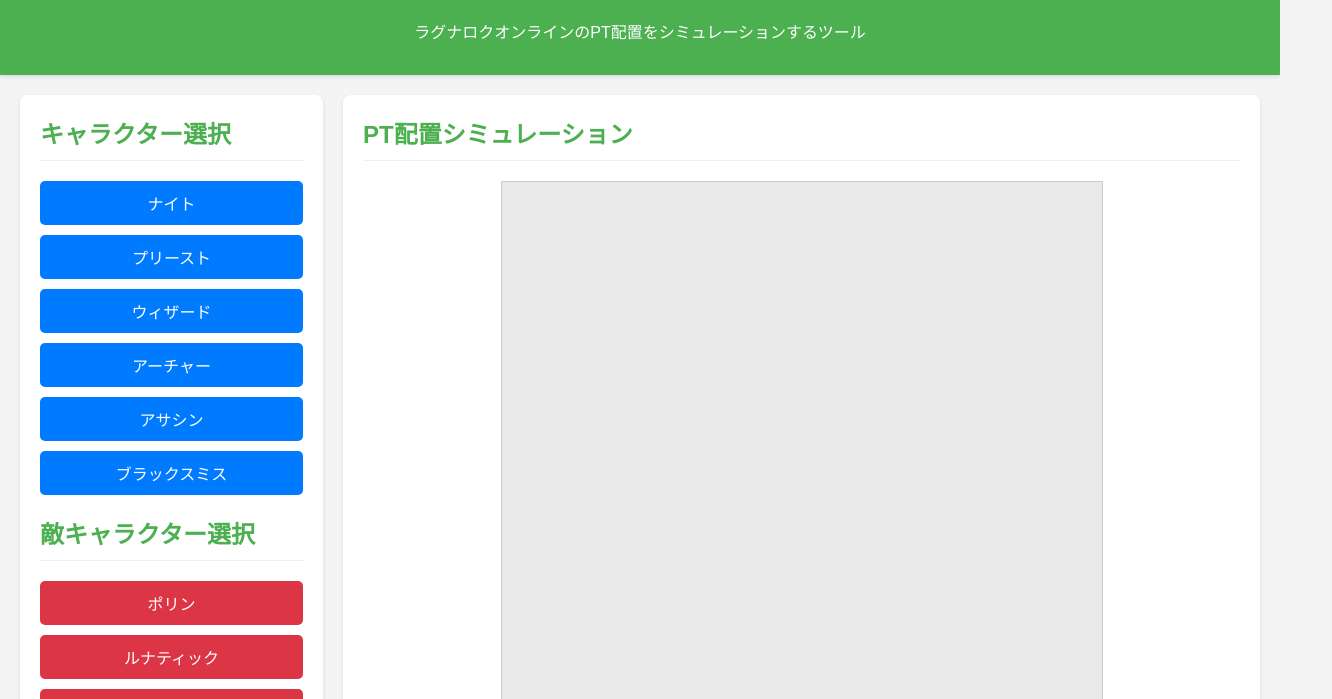
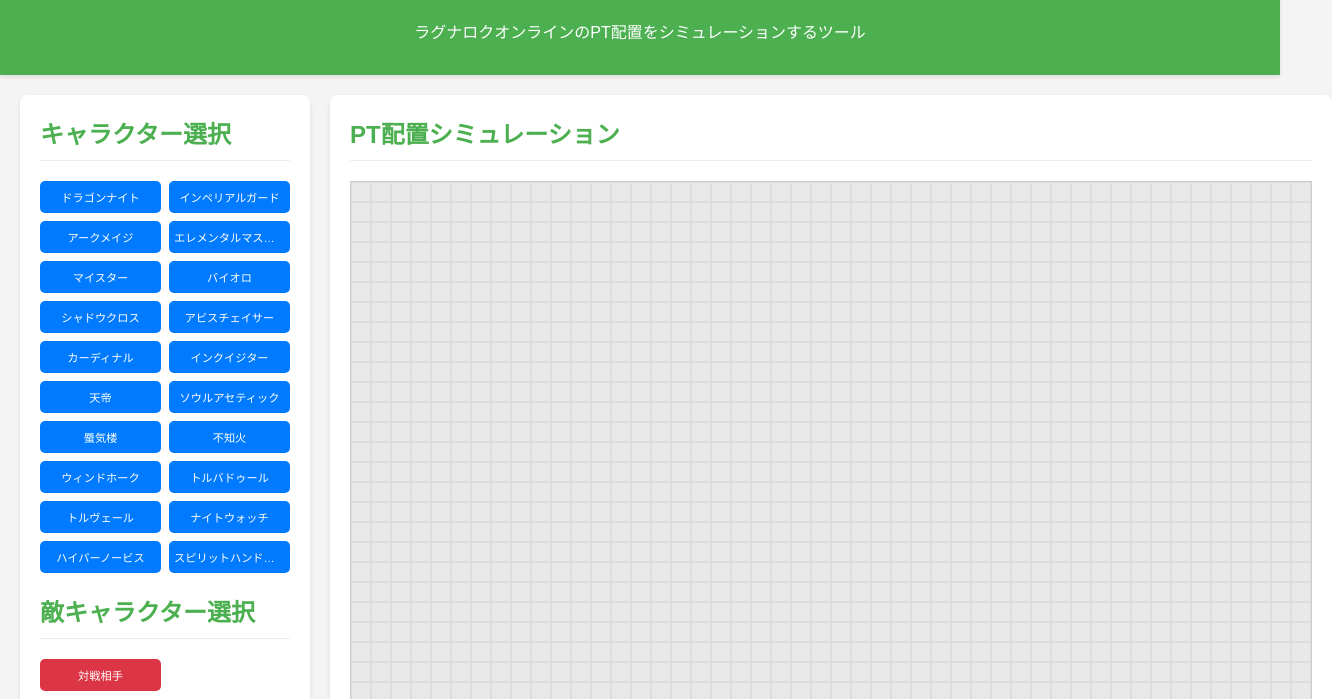
Before and after one commit to usachoco/rofm, a website with bundled scripts: page index.html in a window 1280 px wide. Shown: the part 77-776 px from the top of the page, 1332 px wide, since content can reach past the window. Built offline with nearby package versions, Linux system fonts and the light colour scheme.

Commit message:
キャラクター数を拡張

```diff
--- a/css/style.css
+++ b/css/style.css
@@ -41,22 +41,26 @@
     margin-bottom: 20px;
 }
 
-.character-selection, .settings {
+.character-selection, .enemy-selection {
+    display: grid;
+    grid-template-columns: repeat(auto-fill, minmax(100px, 1fr)); /* 最小100pxで自動調整 */
+    gap: 8px; /* ボタン間の隙間 */
     margin-bottom: 20px;
 }
 
 .char-btn {
-    display: block;
-    width: 100%;
-    padding: 10px;
-    margin-bottom: 10px;
+    padding: 8px 5px; /* パディングを調整 */
     background-color: #007bff;
     color: white;
     border: none;
     border-radius: 5px;
     cursor: pointer;
-    font-size: 1em;
+    font-size: 0.7em; /* フォントサイズを調整 */
     transition: background-color 0.2s;
+    text-align: center;
+    white-space: nowrap; /* テキストの折り返しを防ぐ */
+    overflow: hidden;
+    text-overflow: ellipsis; /* はみ出したテキストを省略 */
 }
 
 .char-btn:hover {
@@ -66,6 +70,7 @@
 .char-btn.selected {
     background-color: #0056b3;
     color: white;
+    box-shadow: 0 0 0 2px #0056b3; /* 選択時に枠線を追加 */
 }
 
 .enemy-btn {
@@ -79,6 +84,7 @@
 .enemy-btn.selected {
     background-color: #a00000; /* 選択された敵キャラクターの色 */
     color: white;
+    box-shadow: 0 0 0 2px #a00000; /* 選択時に枠線を追加 */
 }
 
 .settings label {
@@ -151,18 +157,18 @@
 
 .grid-container {
     display: grid;
-    grid-template-columns: repeat(40, 15px); /* 40x40のグリッド */
-    grid-template-rows: repeat(40, 15px);
+    grid-template-columns: repeat(var(--grid-width), 20px); /* grid.jsで設定される幅 */
+    grid-template-rows: repeat(var(--grid-height), 20px); /* grid.jsで設定される高さ */
+    width: calc(var(--grid-width) * 20px); /* 幅 * セルサイズ */
+    height: calc(var(--grid-height) * 20px); /* 高さ * セルサイズ */
     border: 1px solid #ccc;
-    width: 600px; /* 40 * 15px */
-    height: 600px; /* 40 * 15px */
     margin: 20px auto;
     background-color: #e9e9e9;
 }
 
 .grid-cell {
-    width: 15px;
-    height: 15px;
+    width: 20px;
+    height: 20px;
     border: 1px solid #ddd;
     box-sizing: border-box;
     display: flex;
@@ -182,22 +188,16 @@
     background-color: #a0e0a0; /* キャラクターが配置されたセルの色 */
 }
 
+.grid-cell.enemy-player {
+    background-color: #d36767; /* キャラクターが配置されたセルの色 */
+}
+
 .character-icon {
     pointer-events: none; /* クリックイベントを透過させる */
 }
 
-/* 味方キャラクターのスタイル */
-.grid-cell.ally-knight { background-color: #b3e0ff; } /* 薄い青 */
-.grid-cell.ally-priest { background-color: #ffe0b3; } /* 薄いオレンジ */
-.grid-cell.ally-wizard { background-color: #e0b3ff; } /* 薄い紫 */
-.grid-cell.ally-archer { background-color: #b3ffb3; } /* 薄い緑 */
-.grid-cell.ally-assassin { background-color: #cccccc; } /* 薄いグレー */
-.grid-cell.ally-blacksmith { background-color: #ffc2b3; } /* 薄い赤茶 */
-
-/* 敵キャラクターのスタイル */
-.grid-cell.enemy-poring { background-color: #ffb3b3; } /* 薄い赤 */
-.grid-cell.enemy-lunatic { background-color: #ffccb3; } /* 薄いオレンジ */
-.grid-cell.enemy-goblin { background-color: #b3b3ff; } /* 薄い青紫 */
+/* キャラクターごとの背景色は削除し、汎用的なスタイルを使用 */
+/* 必要であれば、特定のキャラクターに個別のスタイルを追加 */
 
 .simulation-results {
     margin-top: 20px;
--- a/index.html
+++ b/index.html
@@ -16,22 +16,13 @@
         <aside class="sidebar">
             <h2>キャラクター選択</h2>
             <div class="character-selection">
-                <button class="char-btn" data-char="knight">ナイト</button>
-                <button class="char-btn" data-char="priest">プリースト</button>
-                <button class="char-btn" data-char="wizard">ウィザード</button>
-                <button class="char-btn" data-char="archer">アーチャー</button>
-                     <button class="char-btn" data-char="assassin">アサシン</button>
-                     <button class="char-btn" data-char="blacksmith">ブラックスミス</button>
-                 </div>
-                 <h2>敵キャラクター選択</h2>
-                 <div class="enemy-selection">
-                     <button class="char-btn enemy-btn" data-char="poring">ポリン</button>
-                     <button class="char-btn enemy-btn" data-char="lunatic">ルナティック</button>
-                     <button class="char-btn enemy-btn" data-char="goblin">ゴブリン</button>
-                 </div>
+            </div>
+            <h2>敵キャラクター選択</h2>
+            <div class="enemy-selection">
+            </div>
                  <h2>設定</h2>
             <div class="settings">
-                <label><input type="checkbox" id="show-grid-lines"> グリッド線を表示</label>
+                <label><input type="checkbox" id="show-grid-lines" checked> グリッド線を表示</label>
                 <label><input type="checkbox" id="enable-collision"> 衝突判定を有効にする</label>
             </div>
             <h2>スキルシミュレーション</h2>
@@ -52,8 +43,6 @@
         <section class="formation-area">
             <h2>PT配置シミュレーション</h2>
             <div class="grid-container" id="formation-grid">
-                <!-- グリッドセルはJavaScriptで生成されるか、ここに直接記述されます -->
-                <!-- 例: <div class="grid-cell" data-x="0" data-y="0"></div> -->
             </div>
             <div class="simulation-results">
                 <h3>シミュレーション結果</h3>
--- a/js/data.js
+++ b/js/data.js
@@ -1,6 +1,33 @@
 import { clearAndPlaceCharacters } from './character.js'; // 仮のインポート、後で調整
 
 export const placedCharacters = {}; // { "x-y": { name: "characterName", type: "ally/enemy" } }
+
+export const ALLY_CHARACTERS = [
+    { id: 'DK', name: 'ドラゴンナイト' },
+    { id: 'IG', name: 'インペリアルガード' },
+    { id: 'AG', name: 'アークメイジ' },
+    { id: 'EM', name: 'エレメンタルマスター' },
+    { id: 'MT', name: 'マイスター' },
+    { id: 'BO', name: 'バイオロ' },
+    { id: 'SH', name: 'シャドウクロス' },
+    { id: 'AY', name: 'アビスチェイサー' },
+    { id: 'CD', name: 'カーディナル' },
+    { id: 'IQ', name: 'インクイジター' },
+    { id: 'SY', name: '天帝' },
+    { id: 'ST', name: 'ソウルアセティック' },
+    { id: 'SS-M', name: '蜃気楼' },
+    { id: 'SS-F', name: '不知火' },
+    { id: 'WH', name: 'ウィンドホーク' },
+    { id: 'TT-M', name: 'トルバドゥール' },
+    { id: 'TT-F', name: 'トルヴェール' },
+    { id: 'NW', name: 'ナイトウォッチ' },
+    { id: 'HN', name: 'ハイパーノービス' },
+    { id: 'SD', name: 'スピリットハンドラー' }
+];
+
+export const ENEMY_CHARACTERS = [
+    { id: 'player', name: '対戦相手' },
+];
 
 export function simulateFormation(resultText) {
     let allyCount = 0;
--- a/js/grid.js
+++ b/js/grid.js
@@ -1,9 +1,14 @@
-export const gridSize = 40; // 40x40グリッド
+export const gridWidth = 48;
+export const gridHeight = 27;
 
-export function createGrid(formationGrid, showGridLinesCheckbox) {
+export function createGrid(formationGrid, showGridLinesCheckbox, width = gridWidth, height = gridHeight) {
     formationGrid.innerHTML = '';
-    for (let i = 0; i < gridSize; i++) {
-        for (let j = 0; j < gridSize; j++) {
+    // グリッドのCSS変数を設定
+    formationGrid.style.setProperty('--grid-width', width);
+    formationGrid.style.setProperty('--grid-height', height);
+
+    for (let i = 0; i < height; i++) {
+        for (let j = 0; j < width; j++) {
             const cell = document.createElement('div');
             cell.classList.add('grid-cell');
             cell.dataset.x = j;
--- a/js/main.js
+++ b/js/main.js
@@ -1,7 +1,7 @@
-import { createGrid } from './grid.js';
+import { createGrid, gridWidth, gridHeight } from './grid.js';
 import { setupCharacterButtons, selectedCharacter, selectedCharacterType, placeCharacter } from './character.js';
 import { setupSkillButtons, selectedSkillSize, handleCellMouseOver, handleCellMouseOut, activateSkill } from './skill.js';
-import { simulateFormation, importFromUrl } from './data.js';
+import { simulateFormation, importFromUrl, ALLY_CHARACTERS, ENEMY_CHARACTERS } from './data.js';
 import { setupUI } from './ui.js';
 
 document.addEventListener('DOMContentLoaded', () => {
@@ -9,7 +9,6 @@
     const showGridLinesCheckbox = document.getElementById('show-grid-lines');
     const enableCollisionCheckbox = document.getElementById('enable-collision');
     const resetFormationButton = document.getElementById('reset-formation');
-    const characterButtons = document.querySelectorAll('.char-btn');
     const resultText = document.getElementById('result-text');
 
     const exportDataButton = document.getElementById('export-data');
@@ -18,13 +17,35 @@
     const copyUrlButton = document.getElementById('copy-url-button');
     const skillButtons = document.querySelectorAll('.skill-btn');
 
+    // キャラクター選択ボタンを動的に生成
+    const characterSelectionDiv = document.querySelector('.character-selection');
+    ALLY_CHARACTERS.forEach(char => {
+        const button = document.createElement('button');
+        button.classList.add('char-btn');
+        button.dataset.char = char.id;
+        button.textContent = char.name;
+        characterSelectionDiv.appendChild(button);
+    });
+
+    const enemySelectionDiv = document.querySelector('.enemy-selection');
+    ENEMY_CHARACTERS.forEach(char => {
+        const button = document.createElement('button');
+        button.classList.add('char-btn', 'enemy-btn');
+        button.dataset.char = char.id;
+        button.textContent = char.name;
+        enemySelectionDiv.appendChild(button);
+    });
+
+    // 動的に生成されたボタンを含むNodeListを再取得
+    const characterButtons = document.querySelectorAll('.char-btn');
+
     // UI要素をまとめて渡す
     setupUI({
         formationGrid,
         showGridLinesCheckbox,
         enableCollisionCheckbox,
         resetFormationButton,
-        characterButtons,
+        characterButtons, // 更新されたcharacterButtonsを渡す
         resultText,
         exportDataButton,
         importDataInput,
@@ -40,7 +61,7 @@
     setupSkillButtons(skillButtons, characterButtons, resultText, formationGrid);
 
     // グリッドの生成
-    createGrid(formationGrid, showGridLinesCheckbox);
+    createGrid(formationGrid, showGridLinesCheckbox, gridWidth, gridHeight);
 
     // グリッドセルクリック時の処理
     formationGrid.querySelectorAll('.grid-cell').forEach(cell => {
--- a/js/skill.js
+++ b/js/skill.js
@@ -1,5 +1,5 @@
 import { placedCharacters } from './data.js';
-import { gridSize } from './grid.js';
+import { gridWidth, gridHeight } from './grid.js';
 import { clearSelectedCharacter } from './character.js'; // clearSelectedCharacterをインポート
 
 export let selectedSkillSize = null; // 選択されたスキルの範囲 (3または5)
@@ -103,7 +103,7 @@
             const targetY = centerY + i;
 
             // グリッド範囲内にあるかチェック
-            if (targetX >= 0 && targetX < gridSize && targetY >= 0 && targetY < gridSize) {
+            if (targetX >= 0 && targetX < gridWidth && targetY >= 0 && targetY < gridHeight) {
                 cells.push({ x: targetX, y: targetY });
             }
         }
```
